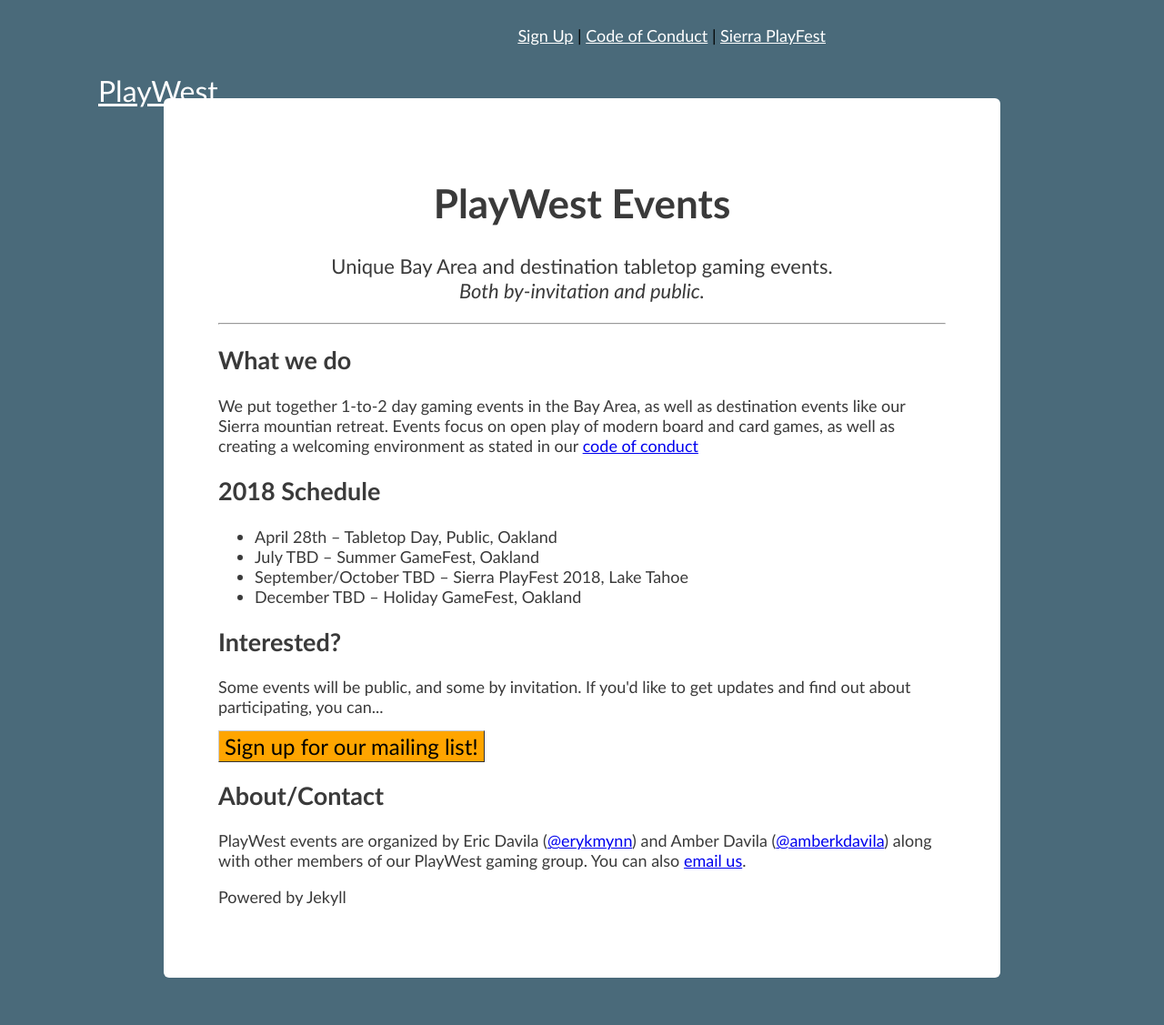
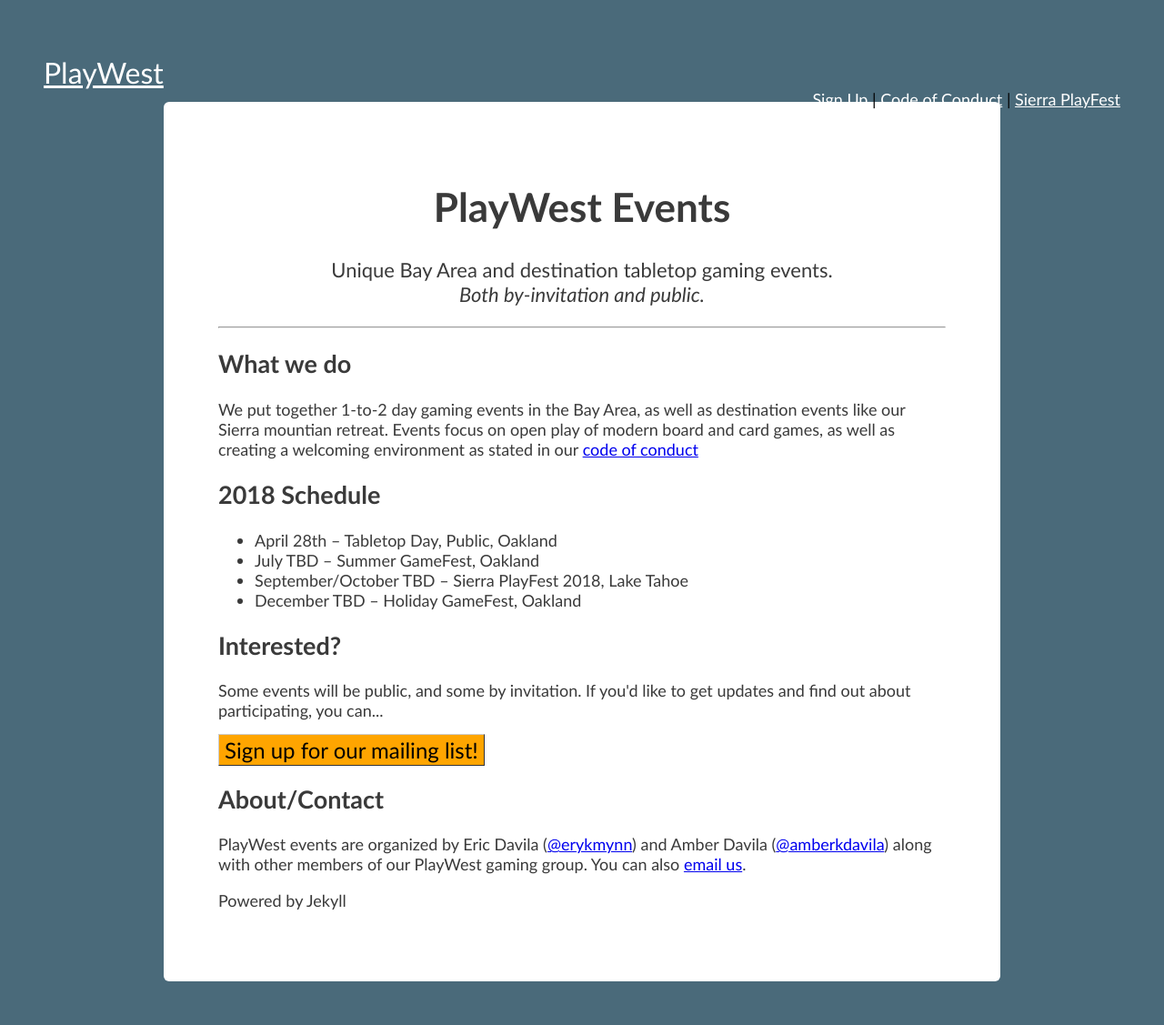
Before and after one commit to playwestcoast/playwestcoast.github.io, a Jekyll site: the page built from index.html, in a window 1280 px wide. Shown: the whole page at 91% size. Built offline with Jekyll 4.4.1, drawn with Linux system fonts in a browser that asks for light colours.

Commit message:
Update screen.scss

```diff
--- a/_sass/screen.scss
+++ b/_sass/screen.scss
@@ -7,11 +7,7 @@
 		#content-outer {
 			padding: 30px;
 		}
-		#top-bar {
-			max-width: 800px;
-    			padding: 0px 60px 0px 60px;
-  			margin-bottom: 58px;
-	    		margin-top: -38px;
+		#content-outer {
 
 			.main-menu, .site-name {
 				a {
@@ -23,11 +19,10 @@
 			}
 
 			.main-menu {
-				text-align: right;
-				//float: right;
+				float: right;
 			}
 			.site-name {
-				float: left;
+				//float: left;
 				font-size: 2rem;
 				line-height: 0rem;
 			}
```
